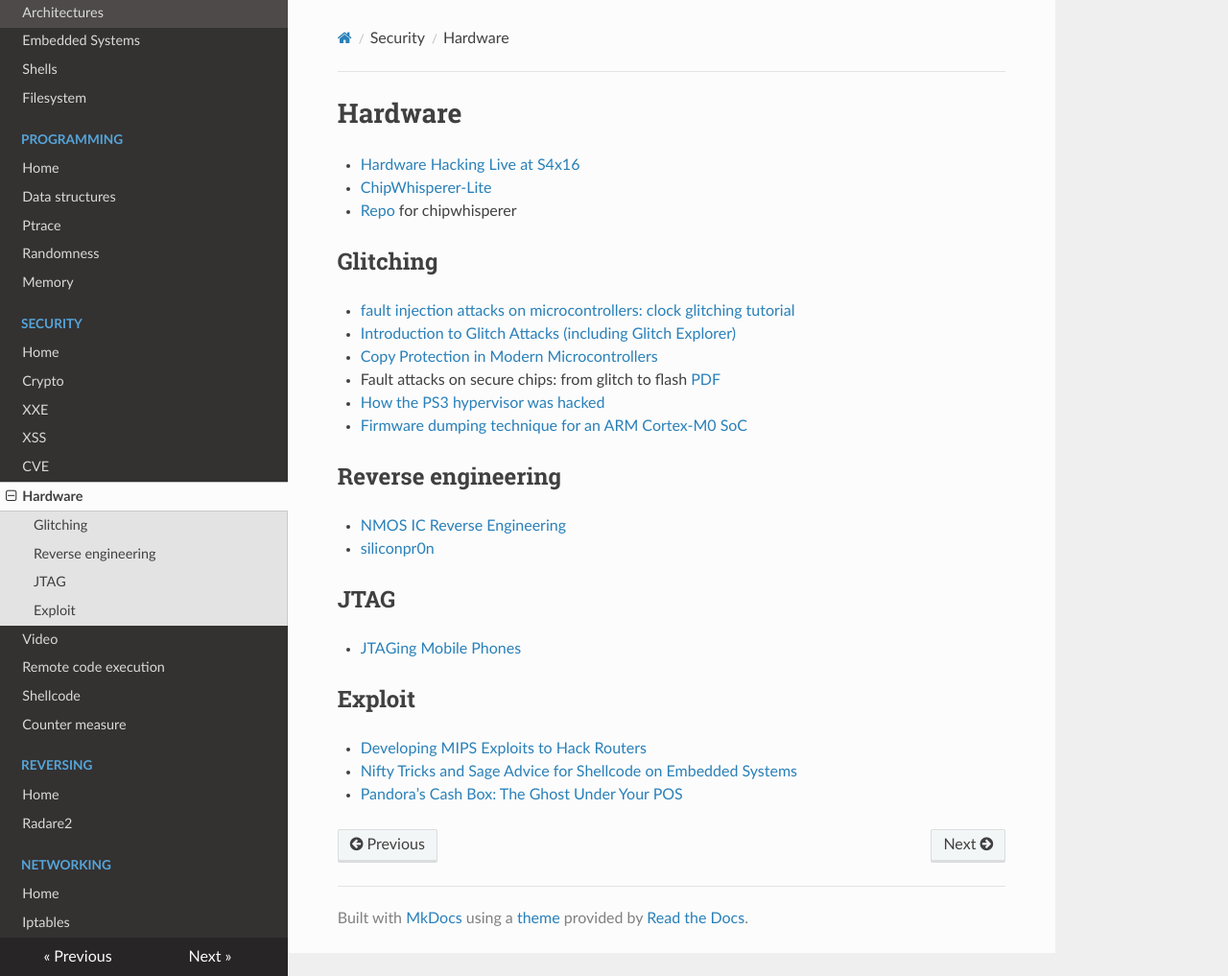
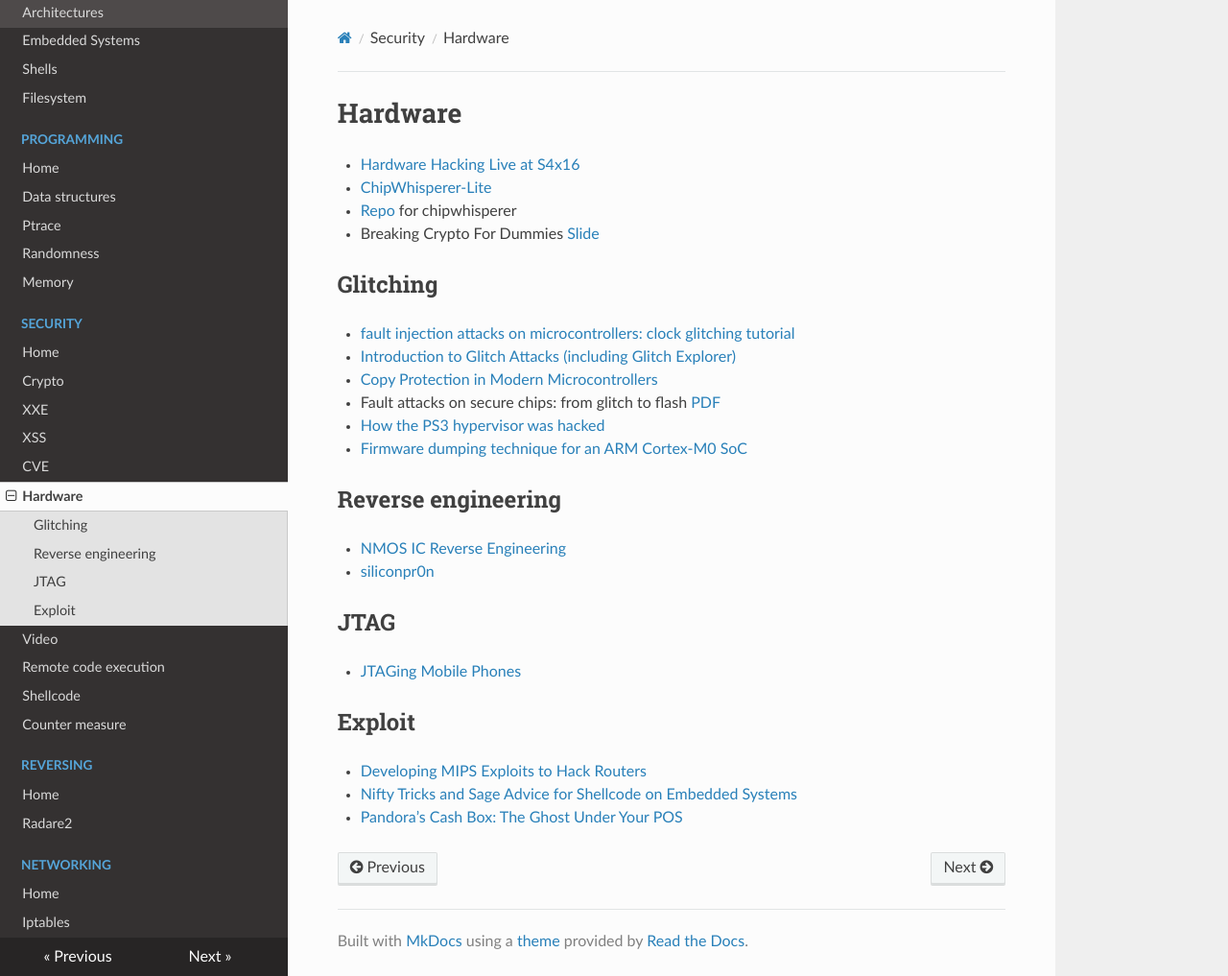
Before and after one commit to gipi/low-level, an MkDocs documentation site: the page built from docs/security/hardware.md, in a window 1280 px wide and 1017 px high. Shown: the whole window at 96% size. Built offline with MkDocs 1.6.1, drawn with Linux system fonts in a browser that asks for light colours; nearby versions of some CDN libraries; old or Windows-style settings are respelled for this version of MkDocs.

Commit message:
Add link.

```diff
--- a/docs/security/hardware.md
+++ b/docs/security/hardware.md
@@ -3,6 +3,7 @@
  - [Hardware Hacking Live at S4x16](https://www.youtube.com/watch?v=Tq5-7szmxLA)
  - [ChipWhisperer-Lite](http://store.newae.com/chipwhisperer-lite-cw1173-basic-board/)
  - [Repo](https://app.assembla.com/spaces/chipwhisperer/git/source/master) for chipwhisperer
+ - Breaking Crypto For Dummies [Slide](https://2016.zeronights.ru/wp-content/uploads/2016/12/nabdullin_brcrdu_dark.pdf)
 
 ## Glitching
 
```
